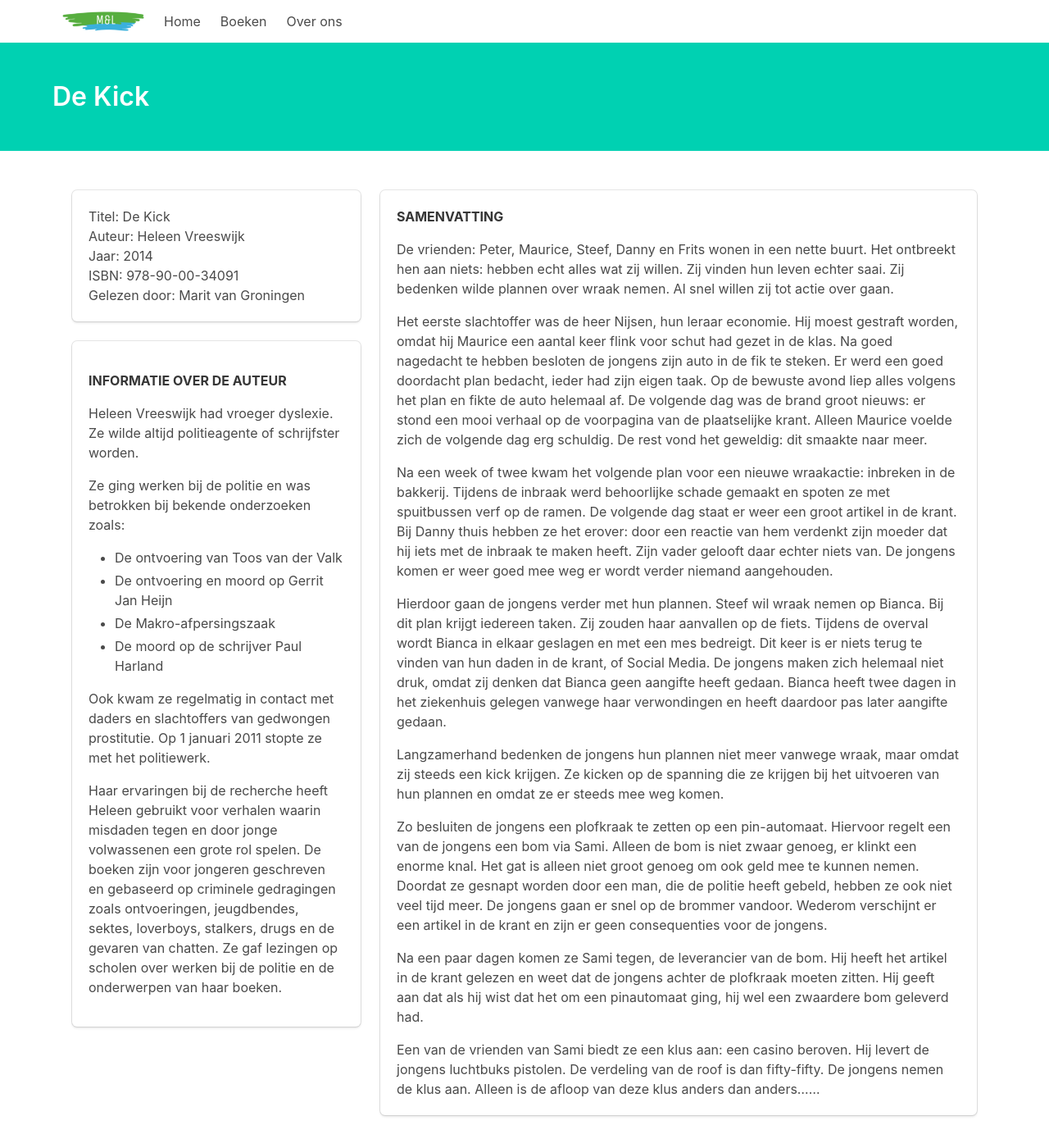
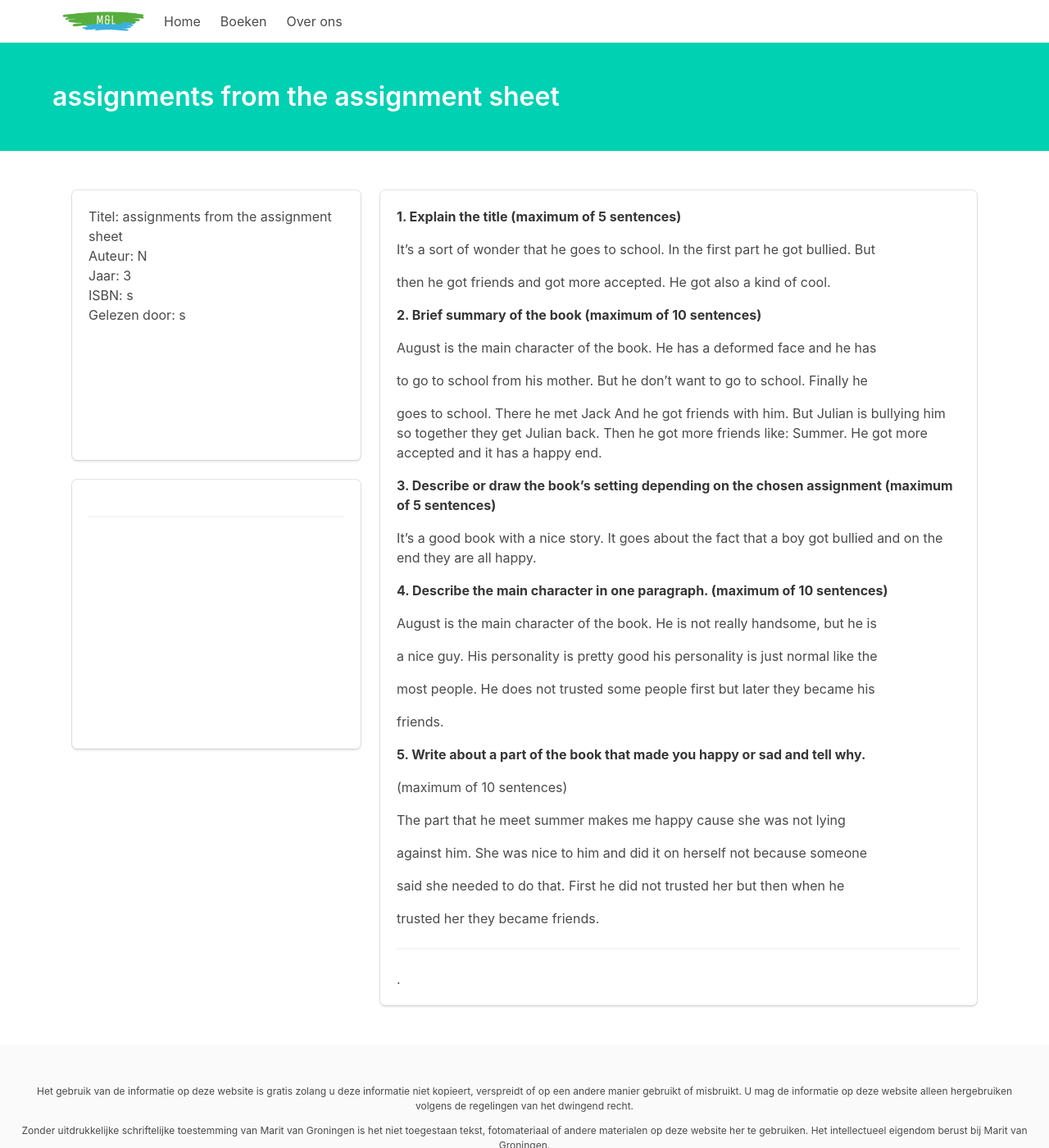
Before and after one commit to groninge01/marit, a Jekyll site: the page built from _books/de-kick.md, in a window 1280 px wide and 1400 px high. Shown: the whole window at 82% size. Built offline with Jekyll 4.4.1, drawn with Linux system fonts in a browser that asks for light colours; nearby versions of some CDN libraries; a script that is not in the unit is left out.

Commit message:
Update Book “de-kick”

```diff
--- a/_books/de-kick.md
+++ b/_books/de-kick.md
@@ -1,56 +1,65 @@
 ---
 layout: book-tile
-title: De Kick
-author: Heleen Vreeswijk
-year: '2014'
-isbn: 978-90-00-34091
-read-by: Marit van Groningen
-image: /assets/img/uploads/pexels-photo-1086113.jpeg
-author_description: >-
-  **INFORMATIE OVER DE AUTEUR**
+title: assignments from the assignment sheet
+author: 'N'
+year: 3
+isbn: s
+read-by: s
+image: /assets/img/uploads/hhhh.jpg
+author_description: '****'
+---
+**1. Explain the title (maximum of 5 sentences)**
+
+It’s a sort of wonder that he goes to school. In the first part he got bullied. But
+
+then he got friends and got more accepted. He got also a kind of cool.
+
+**2. Brief summary of the book (maximum of 10 sentences)**
+
+August is the main character of the book. He has a deformed face and he has
+
+to go to school from his mother. But he don’t want to go to school. Finally he
+
+goes to school. There he met Jack And he got friends with him. But Julian is bullying him so together they get Julian back. Then he got more friends like: Summer. He got more accepted and it has a happy end.
+
+**3. Describe or draw the book's setting depending on the chosen assignment  (maximum of 5 sentences)**
+
+It's a good book with a nice story. It goes about the fact that a boy got bullied and on the end they are all happy.
+
+**4. Describe the main character in one paragraph. (maximum of 10 sentences)**
+
+August is the main character of the book. He is not really handsome, but he is
+
+a nice guy. His personality is pretty good his personality is just normal like the
+
+most people. He does not trusted some people first but later they became his
+
+friends.
+
+**5. Write about a part of the book that made you happy or sad and tell why.**
+
+(maximum of 10 sentences)
+
+The part that he meet summer makes me happy cause she was not lying
+
+against him. She was nice to him and did it on herself not because someone
+
+said she needed to do that. First he did not trusted her but then when he
+
+trusted her they became friends.
 
 
-  Heleen Vreeswijk had vroeger dyslexie. Ze wilde altijd politieagente of
-  schrijfster worden.
 
 
-  Ze ging werken bij de politie en was betrokken bij bekende onderzoeken zoals:
 
 
-  * De ontvoering van Toos van der Valk
-
-  * De ontvoering en moord op Gerrit Jan Heijn
-
-  * De Makro-afpersingszaak
-
-  * De moord op de schrijver Paul Harland
 
 
-  Ook kwam ze regelmatig in contact met daders en slachtoffers van gedwongen
-  prostitutie. Op 1 januari 2011 stopte ze met het politiewerk.
 
 
-  Haar ervaringen bij de recherche heeft Heleen gebruikt voor verhalen waarin
-  misdaden tegen en door jonge volwassenen een grote rol spelen. De boeken zijn
-  voor jongeren geschreven en gebaseerd op criminele gedragingen zoals
-  ontvoeringen, jeugdbendes, sektes, loverboys, stalkers, drugs en de gevaren
-  van chatten. Ze gaf lezingen op scholen over werken bij de politie en de
-  onderwerpen van haar boeken.
----
-**SAMENVATTING**
 
-De vrienden: Peter, Maurice, Steef, Danny en Frits wonen in een nette buurt. Het ontbreekt hen aan niets: hebben echt alles wat zij willen. Zij vinden hun leven echter saai. Zij bedenken wilde plannen over wraak nemen. Al snel willen zij tot actie over gaan.
 
-Het eerste slachtoffer was de heer Nijsen, hun leraar economie. Hij moest gestraft worden, omdat hij Maurice een aantal keer flink voor schut had gezet in de klas. Na goed nagedacht te hebben besloten de jongens zijn auto in de fik te steken. Er werd een goed doordacht plan bedacht, ieder had zijn eigen taak. Op de bewuste avond liep alles volgens het plan en fikte de auto helemaal af. De volgende dag was de brand groot nieuws: er stond een mooi verhaal op de voorpagina van de plaatselijke krant. Alleen Maurice voelde zich de volgende dag erg schuldig. De rest vond het geweldig: dit smaakte naar meer.
 
-Na een week of twee kwam het volgende plan voor een nieuwe wraakactie: inbreken in de bakkerij. Tijdens de inbraak werd behoorlijke schade gemaakt en spoten ze met spuitbussen verf op de ramen. De volgende dag staat er weer een groot artikel in de krant. Bij Danny thuis hebben ze het erover: door een reactie van hem verdenkt zijn moeder dat hij iets met de inbraak te maken heeft. Zijn vader gelooft daar echter niets van. De jongens komen er weer goed mee weg er wordt verder niemand aangehouden.
+****
 
-Hierdoor gaan de jongens verder met hun plannen. Steef wil wraak nemen op Bianca. Bij dit plan krijgt iedereen taken. Zij zouden haar aanvallen op de fiets. Tijdens de overval wordt Bianca in elkaar geslagen en met een mes bedreigt. Dit keer is er niets terug te vinden van hun daden in de krant, of Social Media. De jongens maken zich helemaal niet druk, omdat zij denken dat Bianca geen aangifte heeft gedaan. Bianca heeft twee dagen in het ziekenhuis gelegen vanwege haar verwondingen en heeft daardoor pas later aangifte gedaan.
-
-Langzamerhand bedenken de jongens hun plannen niet meer vanwege wraak, maar omdat zij steeds een kick krijgen. Ze kicken op de spanning die ze krijgen bij het uitvoeren van hun plannen en omdat ze er steeds mee weg komen.
-
-Zo besluiten de jongens een plofkraak te zetten op een pin-automaat. Hiervoor regelt een van de jongens een bom via Sami. Alleen de bom is niet zwaar genoeg, er klinkt een enorme knal. Het gat is alleen niet groot genoeg om ook geld mee te kunnen nemen. Doordat ze gesnapt worden door een man, die de politie heeft gebeld, hebben ze ook niet veel tijd meer. De jongens gaan er snel op de brommer vandoor. Wederom verschijnt er een artikel in de krant en zijn er geen consequenties voor de jongens.
-
-Na een paar dagen komen ze Sami tegen, de leverancier van de bom. Hij heeft het artikel in de krant gelezen en weet dat de jongens achter de plofkraak moeten zitten. Hij geeft aan dat als hij wist dat het om een pinautomaat ging, hij wel een zwaardere bom geleverd had.
-
-Een van de vrienden van Sami biedt ze een klus aan: een casino beroven. Hij levert de jongens luchtbuks pistolen. De verdeling van de roof is dan fifty-fifty. De jongens nemen de klus aan. Alleen is de afloop van deze klus anders dan anders......
+.
```
